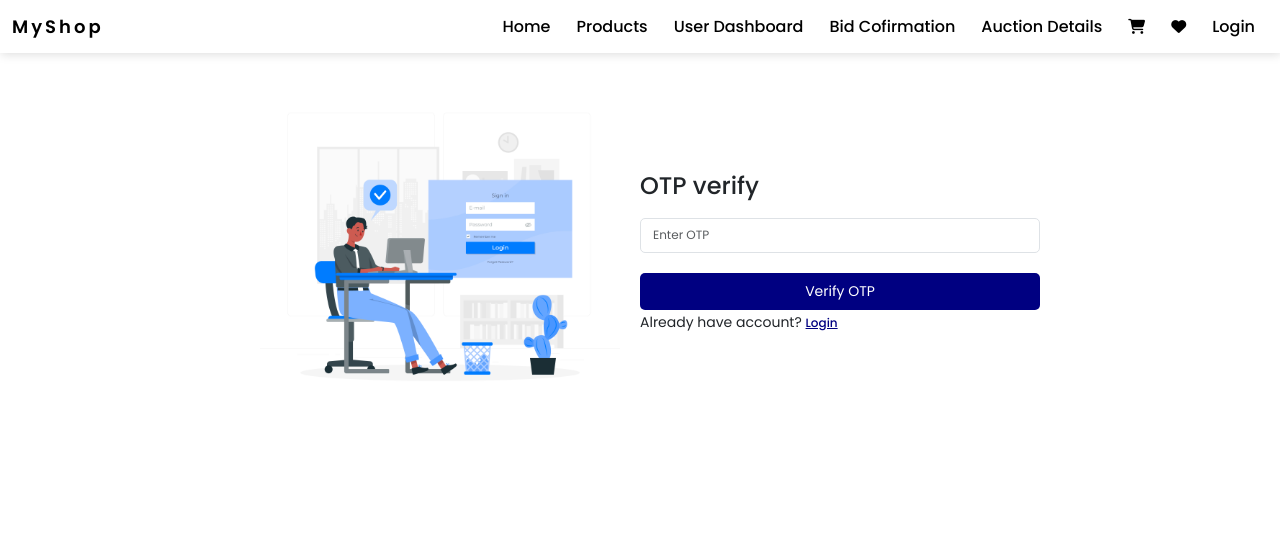
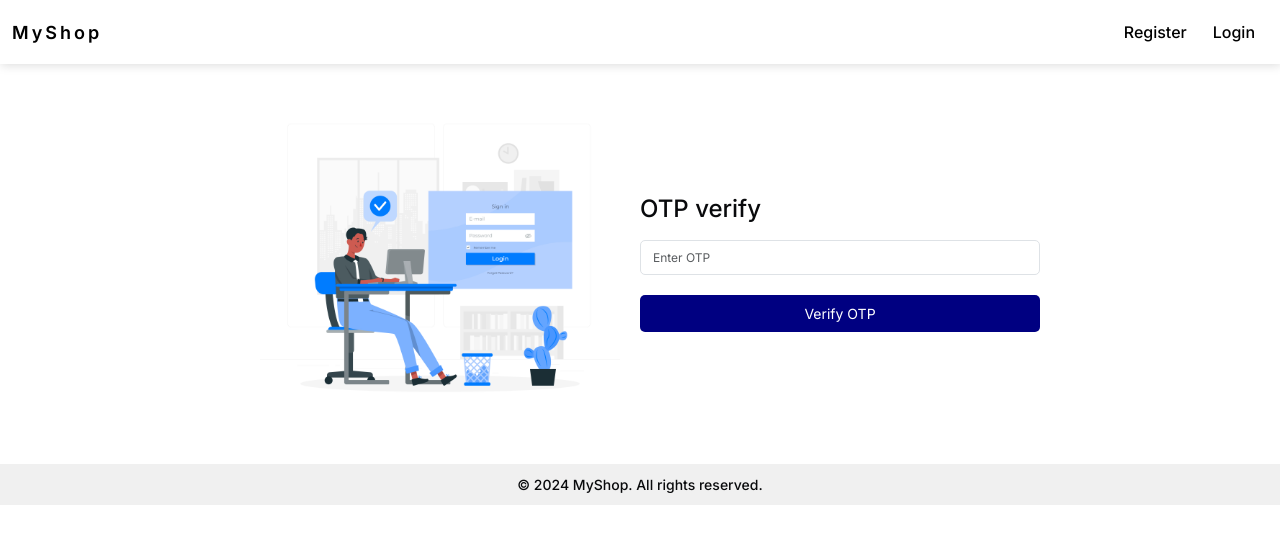
Before and after one commit to SubhashDantani/DEMO, a Django app: template users/templates/OTP.html in a window 1280 px wide. Shown: the top 544 px of the page. Run offline with Django 5.2, Linux system fonts and the light colour scheme; the template is opened without the code that fills it, so the values that code supplies are empty; some libraries are stand-ins or nearby versions.

Commit message:
update data

```diff
--- a/users/templates/OTP.html
+++ b/users/templates/OTP.html
@@ -1,59 +1,7 @@
-<!DOCTYPE html>
-<html lang="en">
-<head>
-  <meta charset="UTF-8">
-  <meta name="viewport" content="width=device-width, initial-scale=1.0">
-  <title>Login</title>
-  <link rel="stylesheet" href="https://cdnjs.cloudflare.com/ajax/libs/font-awesome/6.6.0/css/all.min.css" />
-    <link href="https://cdn.jsdelivr.net/npm/bootstrap@5.3.0-alpha3/dist/css/bootstrap.min.css" rel="stylesheet">
-    <link rel="stylesheet" href="css/style.css">
-    <link rel="stylesheet" href="css/media.css">
-</head>
-<body>
+{% extends "base.html" %}
+{% load static %}
 
-<div class="Header">
-            <nav class="navbar navbar-expand-lg">
-                <div class="container-fluid">
-                    <a class="navbar-brand" href="index.html">MyShop</a>
-                    <button class="navbar-toggler" type="button" data-bs-toggle="collapse" data-bs-target="#navbarNav" aria-controls="navbarNav" aria-expanded="false" aria-label="Toggle navigation">
-                        <span class="navbar-toggler-icon"></span>
-                    </button>
-                    <div class="collapse navbar-collapse" id="navbarNav">
-                        <ul class="navbar-nav ms-auto">
-                            <li class="nav-item">
-                                <a class="nav-link" href="index.html">Home</a>
-                            </li>
-                            <li class="nav-item">
-                                <a class="nav-link" href="Product.html">Products</a>
-                            </li>
-                            <li class="nav-item">
-                                <a class="nav-link" href="UserDashboard.html">User Dashboard</a>
-                            </li>
-                            <li class="nav-item">
-                                <a class="nav-link" href="BidConfirmation.html">Bid Cofirmation</a>
-                            </li>
-                            <li class="nav-item">
-                                <a class="nav-link" href="AuctionDetails.html">Auction Details</a>
-                            </li>
-                             <li class="nav-item">
-                                <a class="nav-link" href="Cart.html">
-                                    <i class="fa fa-shopping-cart"></i>
-                                </a>
-                            </li>
-                              <li class="nav-item">
-                                <a class="nav-link" href="Wish.html">
-                                    <i class="fa fa-heart"></i>
-                                </a>
-                            </li>
-                            <li class="nav-item">
-                                <a class="nav-link" href="Login.html">Login</a>
-                            </li>
-                        </ul>
-                    </div>
-                </div>
-            </nav>
-        </div>
-
+{% block content %}
 
   <div class="Login">
     <div class="container">
@@ -62,22 +10,23 @@
           <div class="LoginModal">
               <div class="row g-0 align-items-center">
                             <div class="col-md-6">
-                                <div class="ImgBox"><img src="img/login.jpg" class="img-fluid" alt="Login"></div>
+                                <div class="ImgBox"><img src="{% static "img/login.jpg" %}" class="img-fluid" alt="Login"></div>
                             </div>
                             <div class="col-md-6">
 
-                                    <form>
+                                <form method="post">
+                                    {% csrf_token %}
                                         <div class="form-group row">
                                             <h4>OTP verify</h4>
                                             <div class="col-12">
-                                                <input type="text" id="Email" name="Email" class="form-control" placeholder="Enter OTP">
+                                                <input type="text" id="Email" name="otp" class="form-control" placeholder="Enter OTP">
                                             </div>
                                             <div class="col-12">
                                                 <input id="btnlogin" type="submit" class="LoginBtn" value="Verify OTP">
                                             </div>
-                                             <div class="col-12">
+                                             {% comment %} <div class="col-12">
                                                 <small class="text-center">Already have account? <a href="Login.html">Login</a></small>
-                                            </div>
+                                            </div> {% endcomment %}
                                         </div>
                                     </form>
 
@@ -89,7 +38,4 @@
       </div>
     </div>
   </div>
-
-  <script src="https://cdn.jsdelivr.net/npm/bootstrap@5.3.1/dist/js/bootstrap.bundle.min.js"></script>
-</body>
-</html>
+ {% endblock %}
--- a/users/templates/login.html
+++ b/users/templates/login.html
@@ -30,7 +30,7 @@
                         <input id="btnlogin" type="submit" class="LoginBtn" value="Login">
                     </div>
                     <div class="col-lg-12">
-                        <small><a href="{% url "forgot_pass" %}" class="Forgot">Forgot Password ?</a></small>
+                        <small><a href="{% url "users:forgetpass" %}" class="Forgot">Forgot Password ?</a></small>
                     </div>
                     <div class="col-12">
                         <small class="text-center">Do you have an account? <a href="{% url 'users:register' %}">Register For Free!</a></small>
--- a/users/urls.py
+++ b/users/urls.py
@@ -7,7 +7,7 @@ urlpatterns = [
     path('', views.login, name='login'),
     path('register/', views.register, name='register'),
     path('logout/', views.logout, name='logout'),
-    path('Forgot-password/', views.forgot_password, name='forgotpass'),
+    path('Forgot-password/', views.forgot_password, name='forgetpass'),
     path('OTP/', views.sendotp, name='otppage'),
     path('Set-password/', views.setpassword, name='newpassword'),
 ]
```
Also changed, not shown: users/templates/Forgot.html (+10 -7 lines), users/templates/newpassword.html (+41 -0 lines), users/views.py (+7 -4 lines), db.sqlite3.
